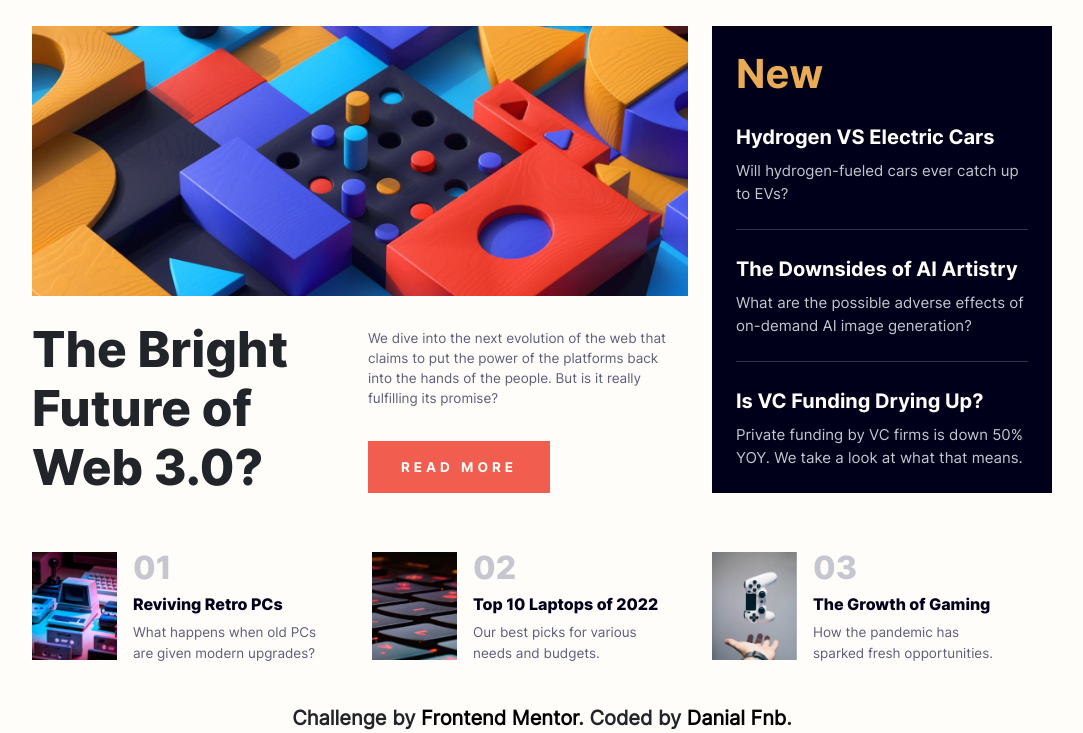
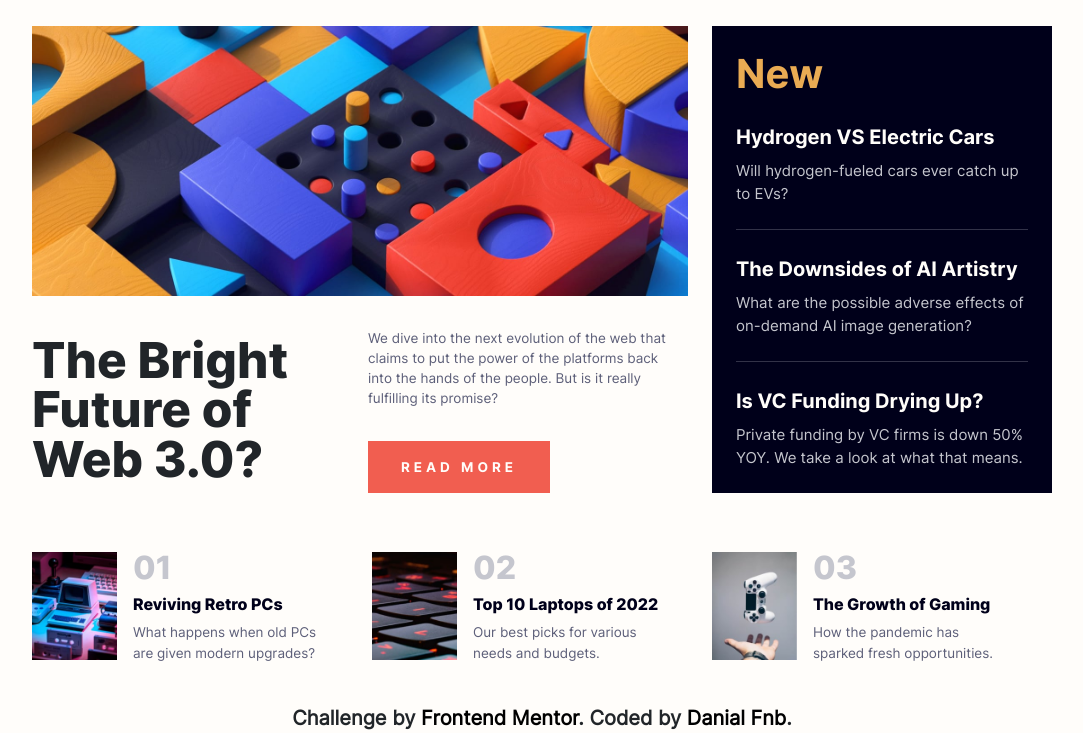
Before and after one commit to mrdwnial/News-homepage-project, a plain HTML site: page index.html in a window 1280 px wide. Shown: the part 158-891 px from the top of the page, without its empty margins (98-1181 px from the left). Drawn offline with Linux system fonts and the light colour scheme.

Commit message:
fix lineheight title in main

```diff
--- a/index.html
+++ b/index.html
@@ -60,7 +60,7 @@
           <img src="./assets/images/image-web-3-mobile.jpg" alt="content image" class="col-12 d-lg-none" />
           <img src="./assets/images/image-web-3-desktop.jpg" alt="content image" class="col-12 d-none d-lg-block" />
           <div class="row mx-lg-0 mt-4 justify-content-lg-between home-page-details-container">
-            <h1 class="col-12 col-lg-5 p-lg-0">The Bright Future of Web 3.0?</h1>
+            <h1 class="col-12 col-lg-5 p-lg-0 my-3 lh-1">The Bright Future of Web 3.0?</h1>
             <div class="col-12 col-lg-6 p-lg-2 ms-md-0 ms-xl-5">
               <p class="col-12 mb-lg-4">We dive into the next evolution of the web that claims to put the power of the platforms back into the hands of the people. But is it really fulfilling its promise?</p>
               <button class="col-7 col-lg-8 col-xl-7 py-3 btn my-2 mt-lg-2 border-0 rounded-0">Read more</button>
```
